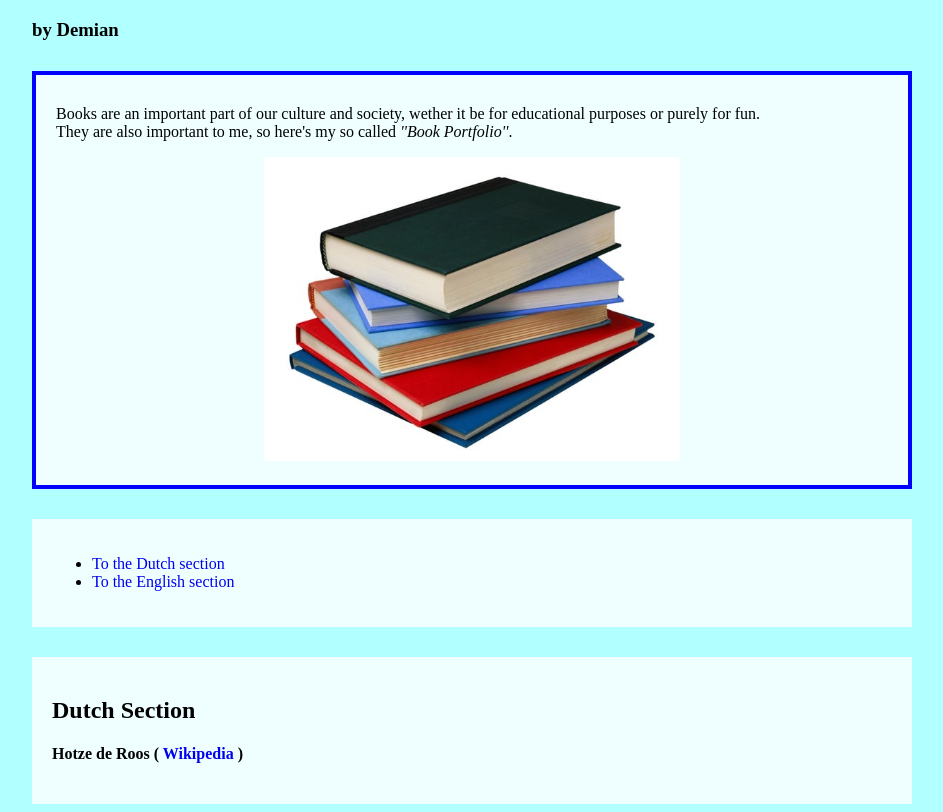
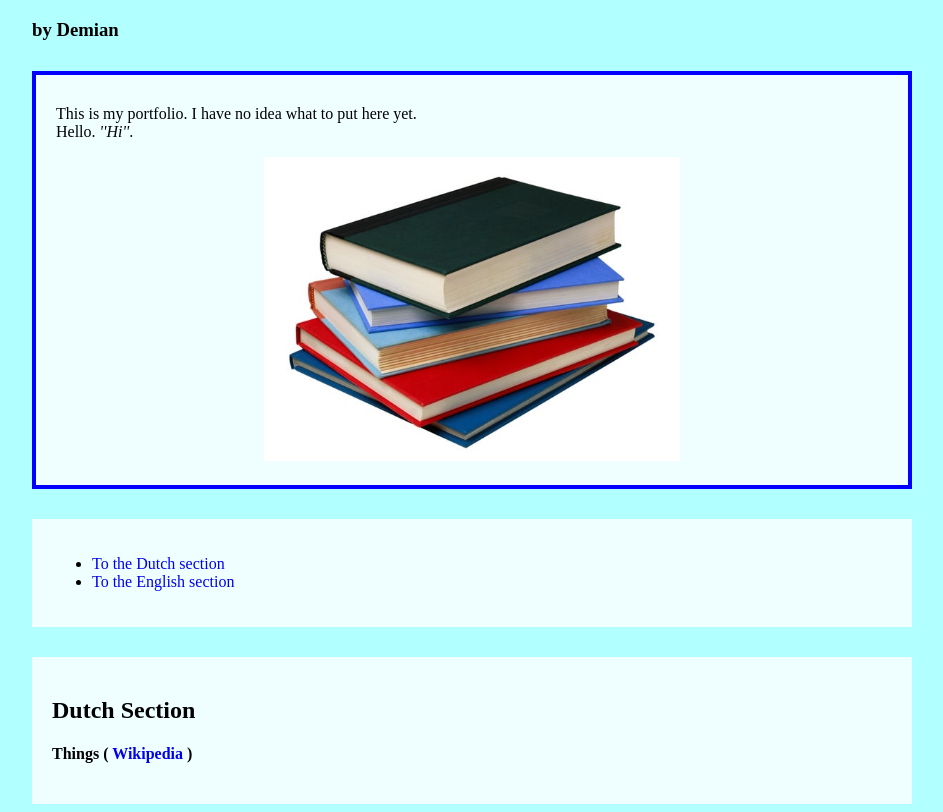
Before and after one commit to deemian/test2, a plain HTML site: page index.html in a window 1280 px wide. Shown: the part 61-873 px from the top of the page, without its empty margins (168-1111 px from the left). Drawn offline with Linux system fonts and the light colour scheme.

Commit message:
Update index.html

```diff
--- a/index.html
+++ b/index.html
@@ -18,8 +18,8 @@
 
     <div id="intro">
         <p>
-            Books are an important part of our culture and society, wether it be for educational purposes or purely for
-            fun.<br> They are also important to me, so here's my so called <em>''Book Portfolio''</em>.
+            This is my portfolio. I have no idea what to put here yet.
+            <br> Hello. <em>''Hi''</em>.
         </p>
 
         <img alt="image of a bunch of books"
@@ -36,7 +36,7 @@
 
     <div class="language">
         <h2> Dutch Section </h2>
-        <h4> Hotze de Roos (<a target="_blank" href="https://nl.wikipedia.org/wiki/Hotze_de_Roos"> Wikipedia </a>)
+        <h4> Things (<a target="_blank" href="niet-werkende-link"> Wikipedia </a>)
 
     </div>
 </body>
```
